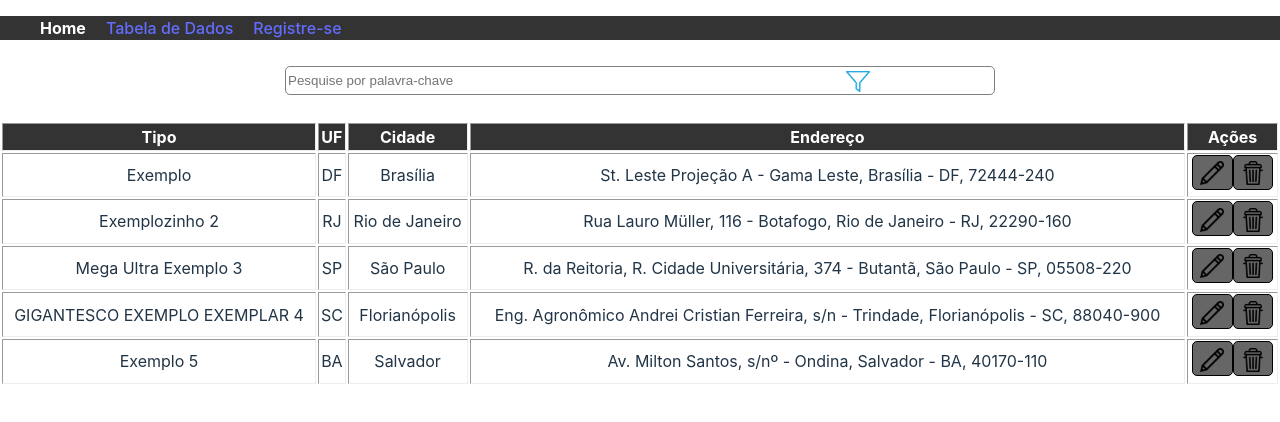
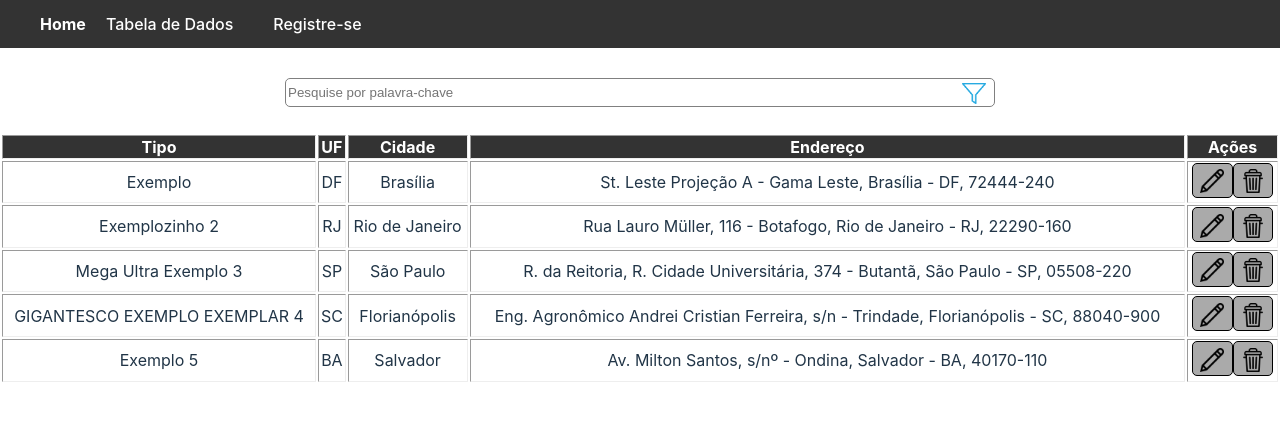
Before and after one commit to Thiago-Cerq/ESV-Front, a React (Vite) app: page /list in a window 1280 px wide. Shown: the top 422 px of the page. Built offline with nearby package versions, Linux system fonts and the light colour scheme.

Commit message:
estilização

```diff
--- a/src/App.css
+++ b/src/App.css
@@ -1,20 +1,6 @@
 #root {
-  max-width: 1280px;
   margin: 0 auto;
   text-align: center;
-}
-
-.logo {
-  height: 6em;
-  padding: 1.5em;
-  will-change: filter;
-  transition: filter 300ms;
-}
-.logo:hover {
-  filter: drop-shadow(0 0 2em #646cffaa);
-}
-.logo.react:hover {
-  filter: drop-shadow(0 0 2em #61dafbaa);
 }
 
 @keyframes logo-spin {
--- a/src/Nav.tsx
+++ b/src/Nav.tsx
@@ -24,13 +24,13 @@ const Navbar = () => {
             className={activeItem === 'about' ? 'navbar-item active' : 'navbar-item'}
             onClick={() => handleItemClick('about')}
           >
-            <Link to="/list">Tabela de Dados</Link>
+            <Link to="/list" className='navbar-item'>Tabela de Dados</Link>
           </li>
           <li
             className={activeItem === 'contact' ? 'navbar-item active' : 'navbar-item'}
             onClick={() => handleItemClick('contact')}
           >
-            <Link to="/register">Registre-se</Link>
+            <Link to="/register" className='navbar-item'>Registre-se</Link>
           </li>
         </ul>
       </nav>
--- a/src/Navbar.css
+++ b/src/Navbar.css
@@ -3,6 +3,12 @@ div {
   border: 0px;
   margin: 0px;
   padding: 0px;
+}
+
+ul.navbar-list {
+  margin: 0;
+  margin-bottom: 20px;
+  line-height: 3;
 }
 
 .navbar {
--- a/src/index.css
+++ b/src/index.css
@@ -1,6 +1,5 @@
 :root {
   font-family: Inter, system-ui, Avenir, Helvetica, Arial, sans-serif;
-  line-height: 1.5;
   font-weight: 400;
 
   color-scheme: light dark;
@@ -46,7 +45,7 @@ button {
   transition: border-color 0.25s;
 }
 button:hover {
-  border-color: #646cff;
+  border-color: #ffffff;
 }
 button:focus,
 button:focus-visible {
@@ -59,7 +58,7 @@ button:focus-visible {
     background-color: #ffffff;
   }
   a:hover {
-    color: #747bff;
+    color: #bbbbbb;
   }
   button {
     background-color: #f9f9f9;
@@ -91,8 +90,8 @@ th {
 
 .filtragem {
   width: 24px;
-  right: 32%;
-  top: 71px;
+  right: 23%;
+  top: 83px;
   position: absolute;
   cursor: pointer;
 }
@@ -101,7 +100,7 @@ th {
   position: absolute;
   background-color: #333;
   width: 180px;
-  right: 27%;
+  right: 18%;
   border-radius: 7px;
   text-align: left;
   padding: 0% 13px 0px 13px;
@@ -139,7 +138,7 @@ th {
 .action-button {
   width: 30px;
   height: 35px;
-  background-color: #666666;
+  background-color: #aaa;
 }
 
 .action-image {
```
